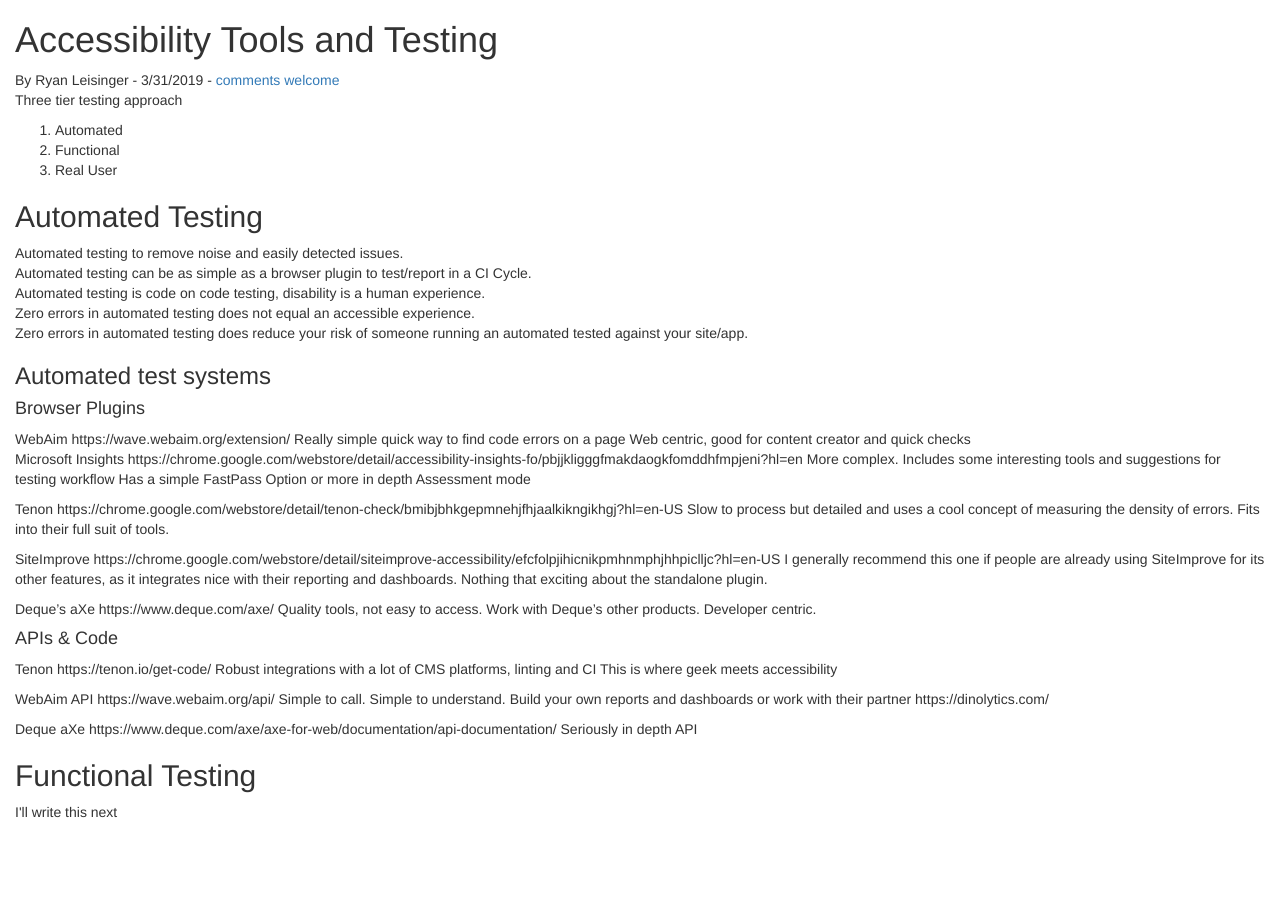
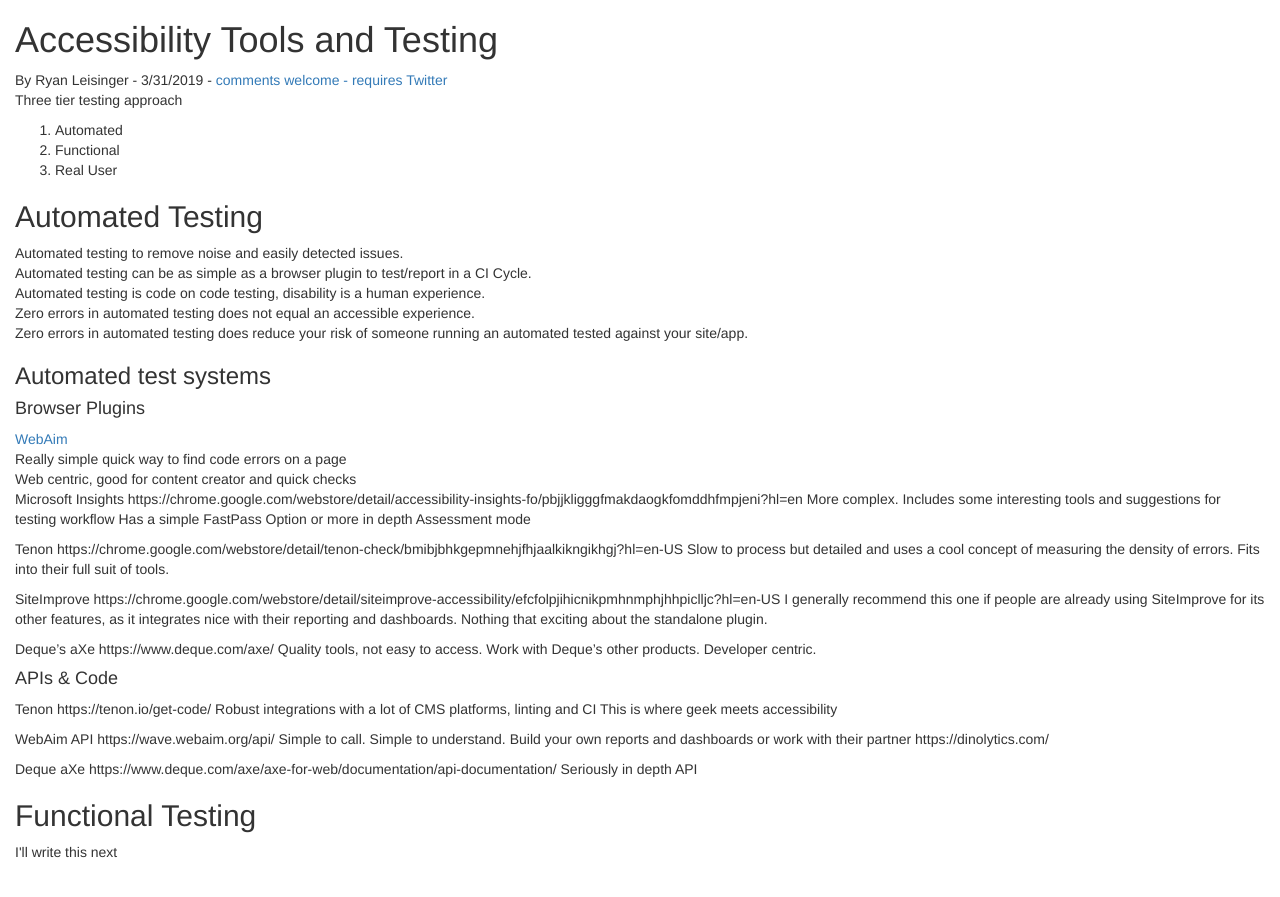
Before and after one commit to RLeisinger/rleisinger.github.io, a Jekyll site: the page TestingAndTools.html, which Jekyll copies as it is, in a window 1280 px wide. Shown: the top 897 px of the page. Built offline with Jekyll 4.4.1, drawn with Linux system fonts in a browser that asks for light colours.

Commit message:
Update TestingAndTools.html

```diff
--- a/TestingAndTools.html
+++ b/TestingAndTools.html
@@ -16,7 +16,7 @@
 <div class="container-fluid">
 <h1>Accessibility Tools and Testing</h1>
 By Ryan Leisinger - 3/31/2019 -
-<a href=”http://twitter.com/home?status=Comment on your accessibility tools doc @ryanleisinger”>comments welcome</a>
+<a href="https://twitter.com/home?status=Comment on your accessibility tools doc @ryanleisinger">comments welcome - requires Twitter</a>
 <p>
 Three tier testing approach
 <ol>
@@ -36,8 +36,8 @@
 
 <h4>Browser Plugins</h4>
 
-WebAim https://wave.webaim.org/extension/
-Really simple quick way to find code errors on a page
+<a href="https://wave.webaim.org/extension/">WebAim</a><br>
+Really simple quick way to find code errors on a page<br>
 Web centric, good for content creator and quick checks
 <p>
 Microsoft Insights https://chrome.google.com/webstore/detail/accessibility-insights-fo/pbjjkligggfmakdaogkfomddhfmpjeni?hl=en
```
